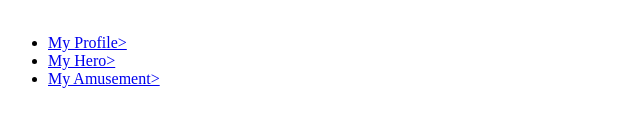
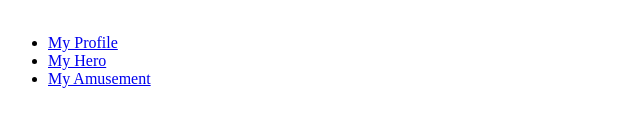
Before and after one commit to colebuford/colebuford.github.io, a plain HTML site: page index.html in a window 1280 px wide. Shown: the part 616-742 px from the top of the page, 0-640 px from the left. Drawn offline with Linux system fonts and the light colour scheme.

Commit message:
Update index.html

```diff
--- a/index.html
+++ b/index.html
@@ -9,13 +9,13 @@
     <img src="_marketing-communications_assets_logos_15_unc_bear_mg_horiz_c.png" alt="UNC Logo">
     <ul>
       <li>
-        <a href="https://colebuford.github.io/profile">My Profile>
+        <a href="https://colebuford.github.io/profile">My Profile</a>
       </li>
       <li>
-        <a href="https://colebuford.github.io/inspire.html">My Hero>
+        <a href="https://colebuford.github.io/inspire.html">My Hero</a>
       </li>
       <li>
-        <a href="https://colebuford.github.io/amuse">My Amusement>
+        <a href="https://colebuford.github.io/amuse">My Amusement</a>
       </li>
     </ul>
   </body>
```
